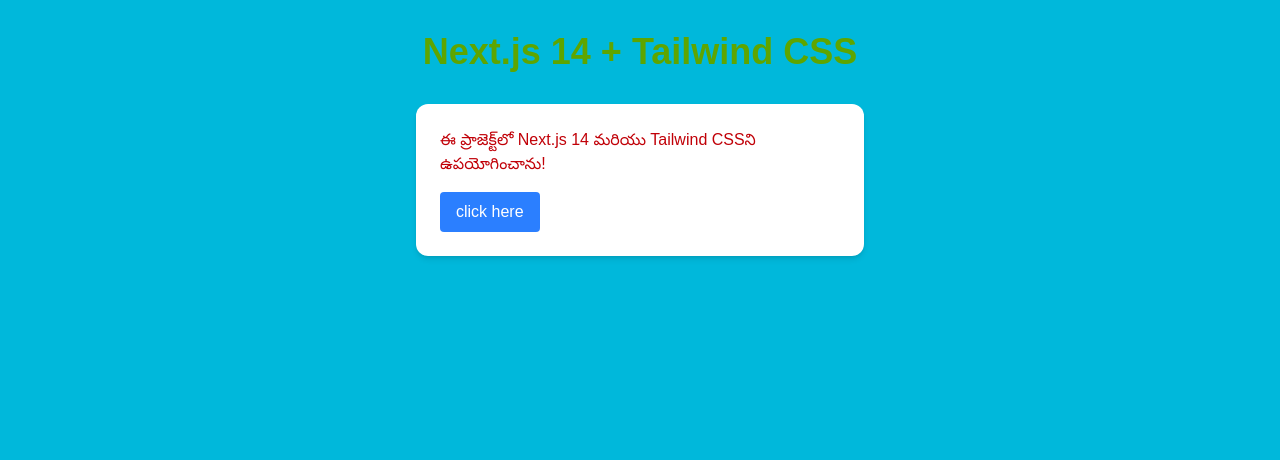
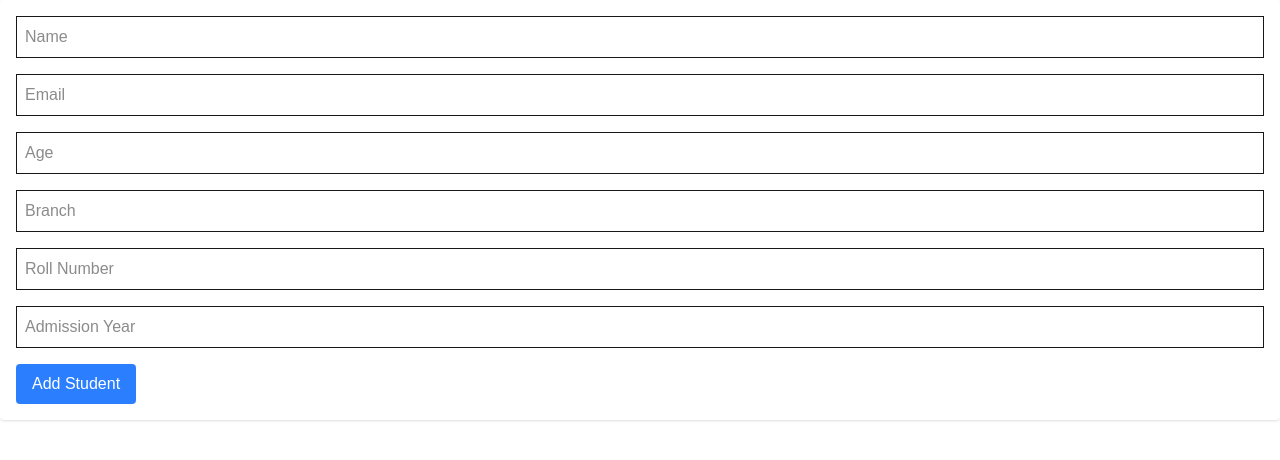
Before and after one commit to venkat-sujana/my-next-tailwind-app, a Next.js app: page / in a window 1280 px wide. Shown: the top 460 px of the page. Built offline with nearby package versions, Linux system fonts and the light colour scheme.

Commit message:
pagination ,student form ,search features added

```diff
--- a/app/page.js
+++ b/app/page.js
@@ -1,17 +1,38 @@
-export default function Home() {
+"use client";
+import { useState } from "react";
+
+export default function AddStudent() {
+  const [form, setForm] = useState({
+    name: "",
+    email: "",
+    age: "",
+    branch: "",
+    rollNumber: "",
+    admissionYear: "",
+  });
+
+  const handleChange = (e) => {
+    setForm({ ...form, [e.target.name]: e.target.value });
+  };
+
+  const handleSubmit = async (e) => {
+    e.preventDefault();
+    await fetch("/api/students", {
+      method: "POST",
+      body: JSON.stringify(form),
+    });
+    alert("Student added!");
+  };
+
   return (
-    <main className="min-h-screen bg-cyan-500 p-8">
-      <h1 className="text-4xl font-bold text-center text-lime-600 mb-8">
-        Next.js 14 + Tailwind CSS
-      </h1>
-      <div className="max-w-md mx-auto bg-white rounded-xl shadow-md overflow-hidden p-6">
-        <p className="text-red-700">
-          ఈ ప్రాజెక్ట్‌లో Next.js 14 మరియు Tailwind CSSని ఉపయోగించాను!
-        </p>
-        <button className="mt-4 px-4 py-2 bg-blue-500 text-white rounded hover:bg-blue-600 transition">
-          click here
-        </button>
-      </div>
-    </main>
+    <form onSubmit={handleSubmit} className="p-4 space-y-4 bg-white shadow rounded">
+      <input name="name" placeholder="Name" onChange={handleChange} className="border p-2 w-full" />
+      <input name="email" placeholder="Email" onChange={handleChange} className="border p-2 w-full" />
+      <input name="age" placeholder="Age" onChange={handleChange} className="border p-2 w-full" />
+      <input name="branch" placeholder="Branch" onChange={handleChange} className="border p-2 w-full" />
+      <input name="rollNumber" placeholder="Roll Number" onChange={handleChange} className="border p-2 w-full" />
+      <input name="admissionYear" placeholder="Admission Year" onChange={handleChange} className="border p-2 w-full" />
+      <button type="submit" className="bg-blue-500 text-white px-4 py-2 rounded">Add Student</button>
+    </form>
   );
 }
```
